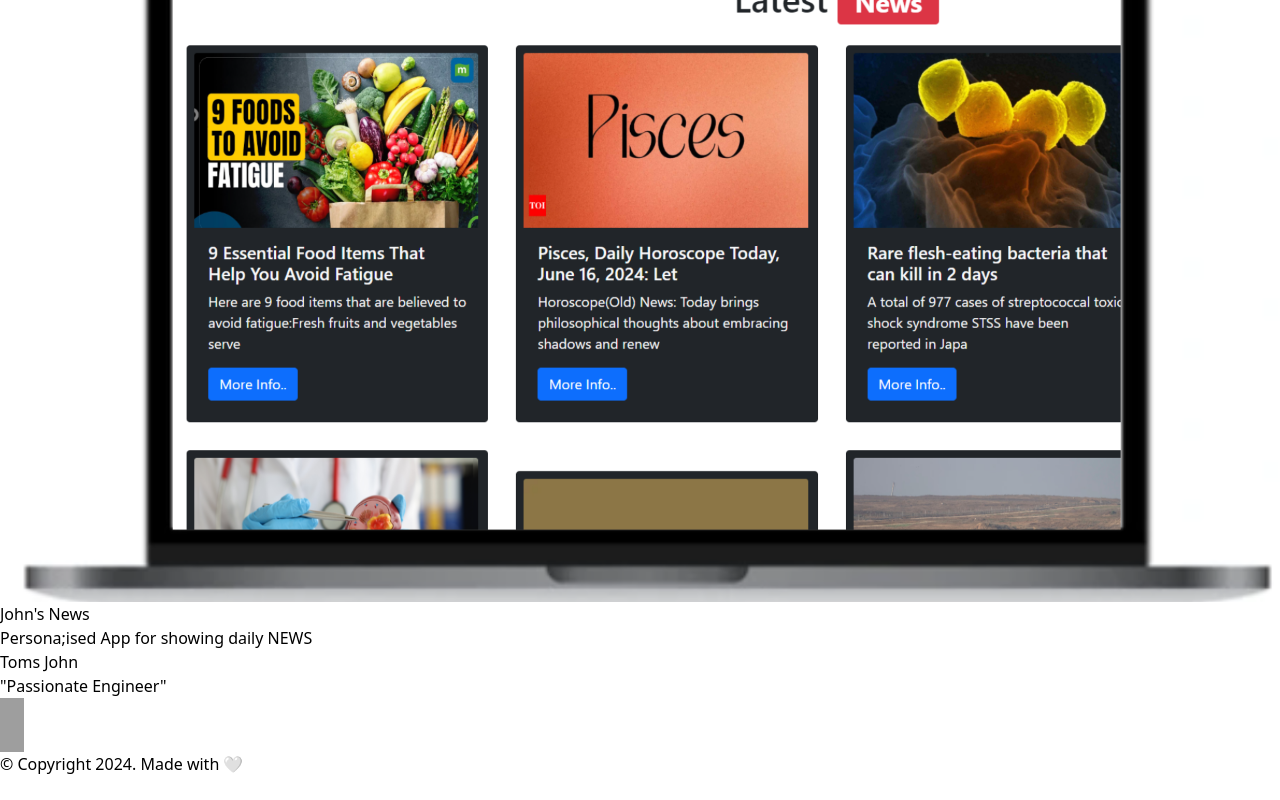
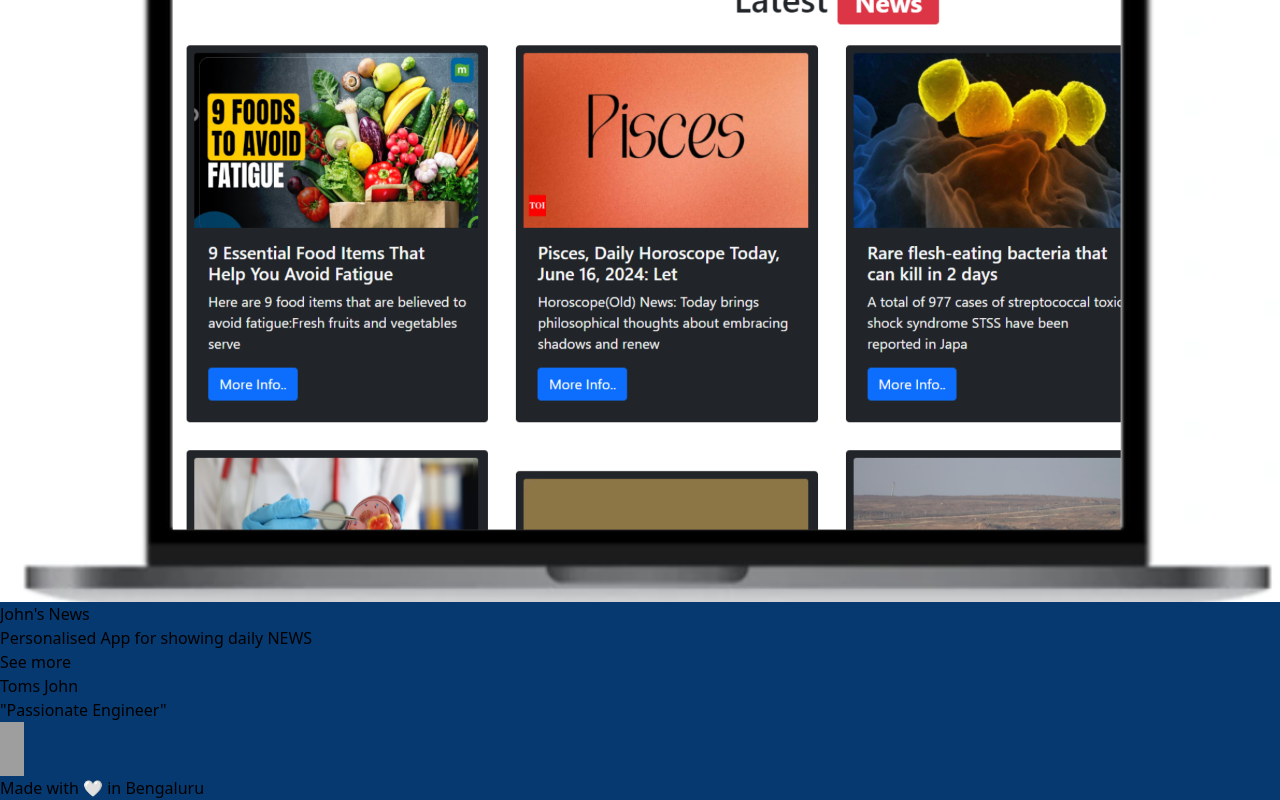
Before and after one commit to t0msjOhn/Toms_Profile, a React (Vite) app: page / in a window 1280 px wide. Shown: the part 2383-3183 px from the top of the page. Before the commit the page ends 3159 px from the top, so only its background shows below. Built offline with nearby package versions, Linux system fonts and the light colour scheme; grey boxes are pictures that could not be loaded.

Commit message:
Few changes

```diff
--- a/src/App.css
+++ b/src/App.css
@@ -0,0 +1,3 @@
+.App{
+    background-color: rgb(6,57,112);
+}
--- a/src/App.jsx
+++ b/src/App.jsx
@@ -5,6 +5,7 @@ import About from './components/About';
 import Projects from './components/Projects';
 import Footer from './components/Footer';
 import Loading from './components/LoadUI/Loading';
+import './App.css';
 
 function App() {
   const [loading,setLoading] = useState(true);
@@ -15,12 +16,13 @@ function App() {
     },2000);
     return ()=>clearTimeout(timer)
   },[])
+
   return (
     <>
       {loading?(
         <Loading/>
         ):(
-          <div>
+        <div className="App">
           <header className="sticky top-0 z-10 bg-white shadow">
             <Header />
           </header>
--- a/src/components/Footer.jsx
+++ b/src/components/Footer.jsx
@@ -10,7 +10,7 @@ const Footer = () => {
         <a href="https://github.com/t0msjOhn" target='_blank' className="hover:bg-white"><img width="24" height="24" src="https://img.icons8.com/material-outlined/24/github.png" alt="github"/></a>
         <a href="https://www.instagram.com/t0ms_j0hn/" target='_blank' className="hover:bg-white"><img width="24" height="24" src="https://img.icons8.com/material-outlined/24/instagram-new--v1.png" alt="instagram-new--v1"/></a>
       </div>
-      <p className='mt-8'>© Copyright 2024. Made with 🤍</p>
+      <p className='mt-8'>Made with 🤍 in Bengaluru</p>
     </footer>
   );
 };
--- a/src/components/Introduction.jsx
+++ b/src/components/Introduction.jsx
@@ -3,7 +3,7 @@ import {dp1,bg1} from '../assets/images'
 
 const Introduction = () => {
   return (
-    <section id="home" className="bg-white text-center py-12 m-12 relative">
+    <section id="home" className="text-center py-12 m-12 relative">
       <div
         className="max-w-10xl mx-auto p-8 bg-cover bg-center rounded-lg"
         style={{ backgroundImage:`url(${bg1})` }}
@@ -18,7 +18,7 @@ const Introduction = () => {
         </div>
         <p className="text-xl -mt-10" style={{color:'#787373'}}>A Software Engineer, who is passionate about <br/> creating innovative projects</p>
         <a
-          href="https://drive.google.com/file/d/1F1GmDU700jEgoFDlxph3lqhrRjP8BfAb/view?usp=sharing"
+          href="https://drive.google.com/file/d/19i-tS4ROZ6jAAMRbADzNIUQXVgUn4lsC/view?usp=drive_link"
           className="inline-block mt-6 px-6 py-3 bg-black text-white rounded-full"
         >
           Download Resume
--- a/src/components/Projects.jsx
+++ b/src/components/Projects.jsx
@@ -25,10 +25,11 @@ const Projects = () => {
             <a href='https://github.com/t0msjOhn/newsapp' target='_blank'><img src={jn1} alt="John's News " className="w-full object-cover" /></a>
             <div className="p-6">
               <h3 className="text-xl font-bold text-gray-900 mb-2">John's News</h3>
-              <p className="text-gray-700">Persona;ised App for showing daily NEWS</p>
+              <p className="text-gray-700">Personalised App for showing daily NEWS</p>
             </div>
           </div>
         </div>
+        <div className='mt-6 text-center text-xl underline'><a href='https://github.com/t0msjOhn'>See more</a></div>
       </div>
     </section>
   );
```
Lines whose indentation alone changed are shown as unchanged.
